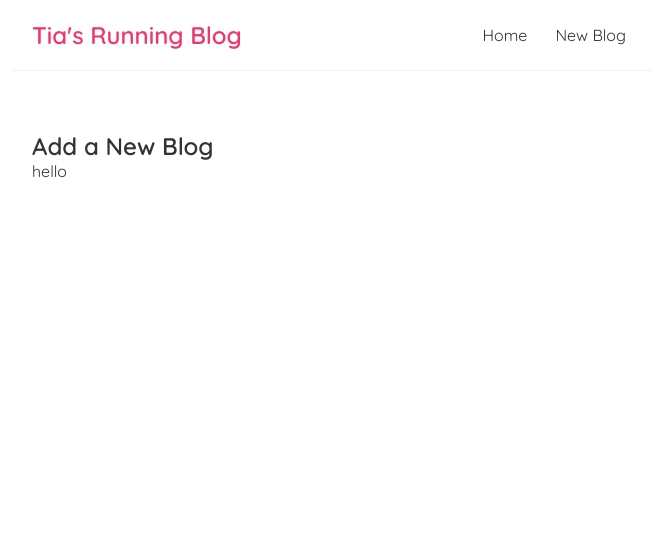
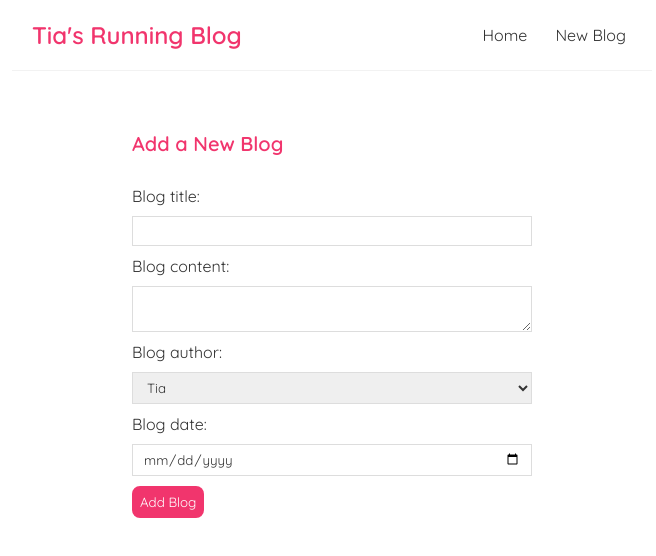
Before and after one commit to tiafields/RunningBlog, a React (Create React App) app: page /create in a window 1280 px wide. Shown: the top 556 px of the page, without its empty margins (308-964 px from the left). Built offline with nearby package versions, Linux system fonts and the light colour scheme.

Commit message:
creating a blog form and adding the css

```diff
--- a/src/Create.js
+++ b/src/Create.js
@@ -1,8 +1,47 @@
+import {useState} from "react";
 const Create = () => {
+    const [title, setTitle] = useState('');
+    const [body, setBody] = useState('');
+    const [author, setAuthor] = useState('');
+    const [date, setDate] = useState('');
+
     return (
         <div className="Create">
             <h2>Add a New Blog</h2>
-            <p> hello </p>
+            <form>
+                <label>Blog title: </label>
+                <input
+                    type="text"
+                    required
+                    value={title}
+                    onChange={(e) => setTitle(e.target.value)}/>
+
+                <label>Blog content:</label>
+                <textarea
+                    required
+                    value={body}
+                    onChange={(e) => setBody(e.target.value)}></textarea>
+
+                <label>Blog author:</label>
+                <select
+                    value={author}
+                    onChange={(e) => setAuthor(e.target.value)}>
+                    <option value="Tia">Tia</option>
+                    <option value="Mario">Mario</option>
+                </select>
+
+
+                <lable>Blog date:</lable>
+                <input
+                    type="date"
+                    required
+                    value={date}
+                    onChange={(e) => setDate(e.target.value)}/>
+
+                <button>Add Blog</button>
+
+            </form>
+
         </div>
      );
 }
--- a/src/index.css
+++ b/src/index.css
@@ -82,3 +82,40 @@
   border-radius: 8px;
   cursor: pointer;
 }
+
+/* create new blog form */
+
+.Create {
+  max-width: 400px;
+  margin: 0 auto;
+  text-align: left;
+}
+
+.Create label {
+  text-align: left;
+  display: block;
+}
+
+.Create h2 {
+  font-size: 20px;
+  color: #f1356d;
+  margin-bottom: 30px;
+}
+
+.Create input, .Create textarea, .Create select , .Create date{
+  width: 100%;
+  padding: 6px 10px;
+  margin: 10px 0;
+  border: 1px solid #ddd;
+  box-sizing: border-box;
+  display: block;
+}
+
+.Create button {
+  background: #f1356d;
+  color: #fff;
+  border: 0;
+  padding: 8px;
+  border-radius: 8px;
+  cursor: pointer;
+}
```
